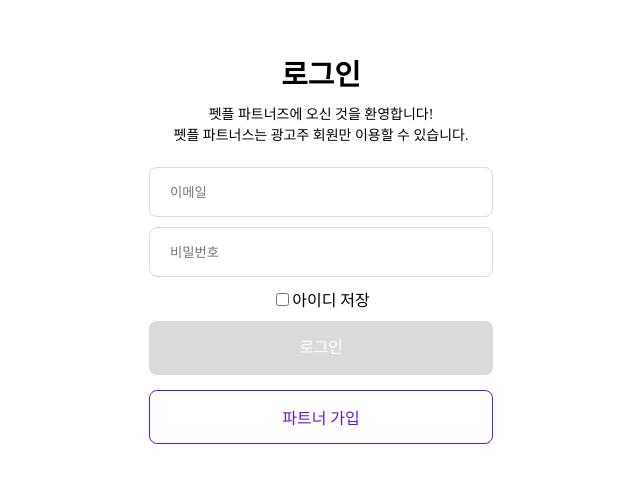
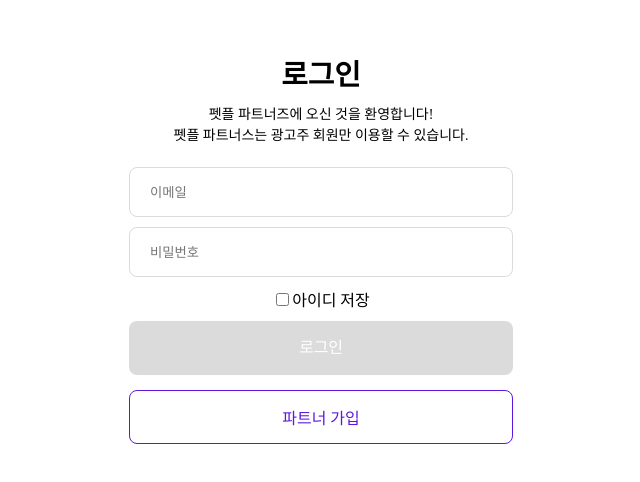
Before and after one commit to junhyuk961124/learn_react, a React (Create React App) app: page / in a window 1280 px wide. Shown: the part 144-626 px from the top of the page, without its empty margins (319-959 px from the left). Built offline with nearby package versions, Linux system fonts and the light colour scheme; a web font is replaced by a local one.

Commit message:
20240910 HW InputField, ButtonField

```diff
--- /dev/null
+++ b/src/components/ButtonField.jsx
@@ -0,0 +1,14 @@
+import React from 'react';
+
+const ButtonField = ({ buttonName, className, onButtonClick }) => {
+  const buttonclick = () => {
+    onButtonClick();
+  };
+  return (
+    <button type="button" className={className} onClick={buttonclick}>
+      {buttonName}
+    </button>
+  );
+};
+
+export default ButtonField;
--- /dev/null
+++ b/src/components/InputField.jsx
@@ -0,0 +1,24 @@
+import React from 'react';
+
+const InputField = ({
+  type,
+  className,
+  id,
+  placeholder,
+  label,
+  labelClass,
+}) => {
+  return (
+    <div className="email-container boxing">
+      <label for={label} className={labelClass}></label>
+      <input
+        type={type}
+        className={className}
+        id={id}
+        placeholder={placeholder}
+      ></input>
+    </div>
+  );
+};
+
+export default InputField;
--- a/src/components/Login.jsx
+++ b/src/components/Login.jsx
@@ -1,11 +1,19 @@
 import React from 'react';
-import Email from './Email';
-import Password from './Password';
+// import Email from './Email';
+// import Password from './Password';
 import Checkbox from './Checkbox';
-import LoginButton from './LoginButton';
-import PartnerNutton from './PartnerButton';
+// import LoginButton from './LoginButton';
+// import PartnerNutton from './PartnerButton';
+import InputField from './InputField';
+import ButtonField from './ButtonField';
 
 const Login = () => {
+  const onLoginButton = () => {
+    window.location.href = 'https://www.naver.com';
+  };
+  const onPartnerButton = () => {
+    window.location.href = 'https://blog.naver.com/yogitdog';
+  };
   return (
     <div className="loginbox">
       <div className="login-introbox">
@@ -17,12 +25,36 @@
           </p>
         </div>
         <div className="login-inputboxing"></div>
-        <Email />
-        <Password />
+        <InputField
+          label={'email'}
+          labelClass={'email-label'}
+          type={'email'}
+          className={'email-control inputbox'}
+          id={'InputEmail'}
+          placeholder={'이메일'}
+        />
+        <InputField
+          label={'Password'}
+          labelClass={'password-label'}
+          type={'password'}
+          className={'password-control inputbox'}
+          id={'Password'}
+          placeholder={'비밀번호'}
+        />
       </div>
       <Checkbox />
-      <LoginButton />
-      <PartnerNutton />
+      {/* <LoginButton />
+      <PartnerNutton /> */}
+      <ButtonField
+        buttonName={'로그인'}
+        className={'login-button'}
+        onButtonClick={onLoginButton}
+      />
+      <ButtonField
+        buttonName={'파트너 가입'}
+        className={'partner-button'}
+        onButtonClick={onPartnerButton}
+      />
     </div>
   );
 };
--- a/src/index.css
+++ b/src/index.css
@@ -74,7 +74,8 @@
   padding-bottom: 6.5vh;
   align-content: center;
   text-align: center;
-  max-width: 600px;
+  max-width: 50vw;
+  min-width: 350px;
   margin-left: auto;
   margin-right: auto;
   margin: auto;
```
